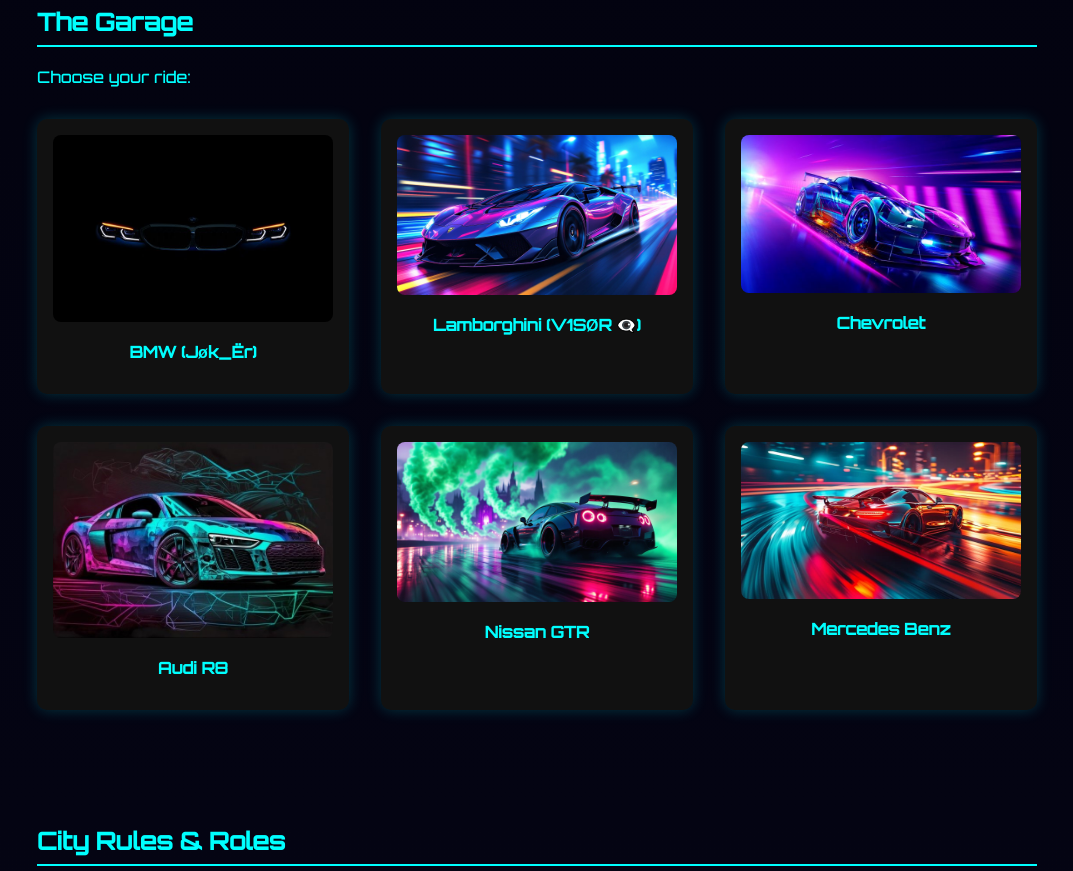
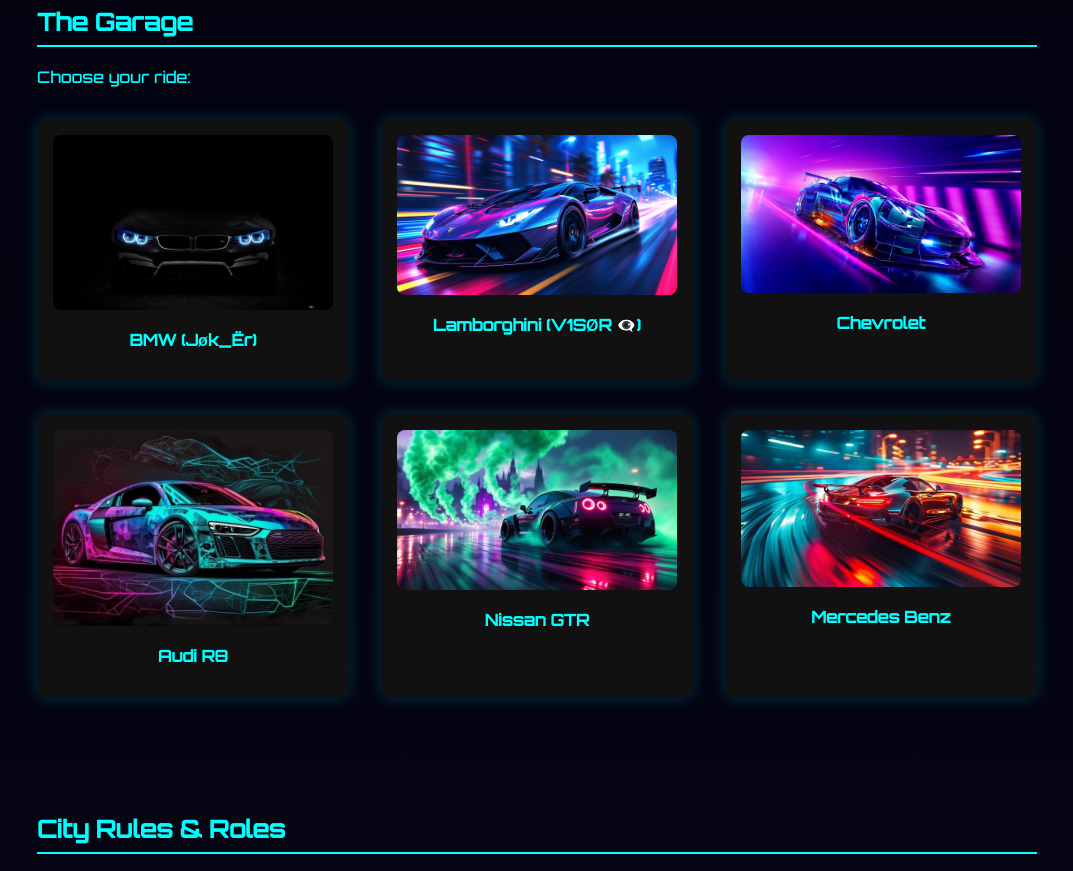
Before and after one commit to author20050/autovista, a plain HTML site: page Index.html in a window 1280 px wide. Shown: the part 1260-2131 px from the top of the page, without its empty margins (103-1176 px from the left). Drawn offline with Linux system fonts and the light colour scheme.

Commit message:
Changed the BMW pic

```diff
--- a/Index.html
+++ b/Index.html
@@ -30,7 +30,7 @@
       <p>Choose your ride:</p>
       <div class="garage-grid">
         <div class="garage-card">
-          <img src="/Images/download.jpg" alt="BMW">
+          <img src="/Images/it-is-remarkable-with-its-bmw-neon-light-headlights-which-look-perfect-wallpaper-2560x1600_7.jpg" alt="BMW">
           <p><strong>BMW (Jøk_Ër)</strong></p>
         </div>
         <div class="garage-card">
```
Also changed, not shown: Images/it-is-remarkable-with-its-bmw-neon-light-headlights-which-look-perfect-wallpaper-2560x1600_7.jpg (added).
